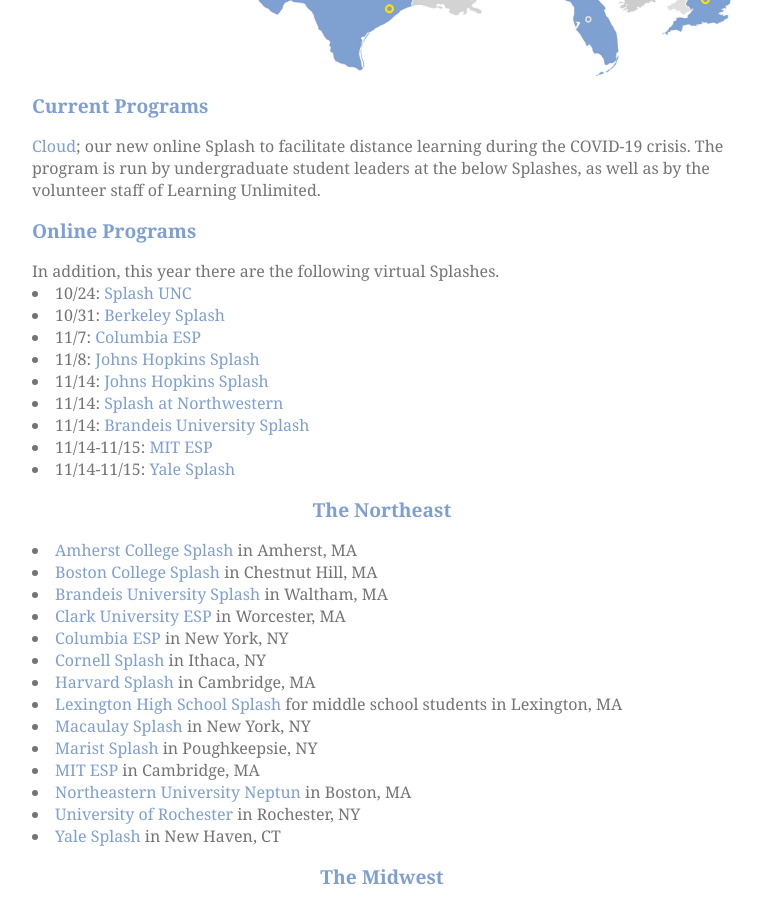
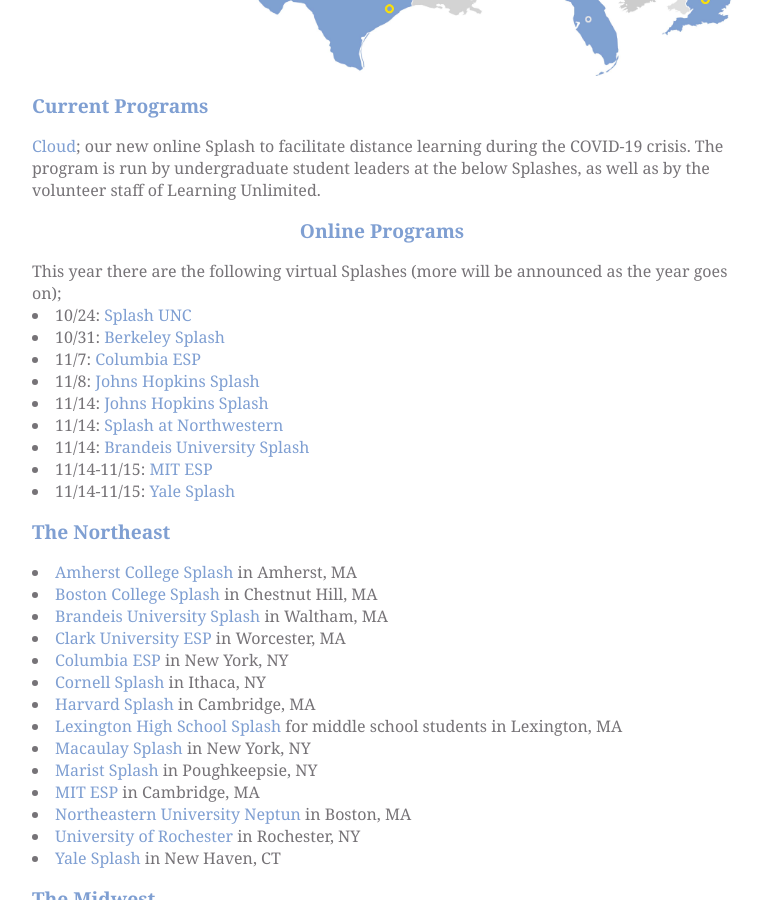
Before and after one commit to learning-unlimited/learning-unlimited.github.io, a Jekyll site: the page built from _current-programs/index.html, in a window 1280 px wide and 900 px high, scrolled down 638 px. Shown: the whole window, without its empty margins (250-1012 px from the left). Built offline with Jekyll 4.4.1, drawn with Linux system fonts in a browser that asks for light colours; nearby versions of some CDN libraries.

Commit message:
Update index.html

```diff
--- a/_current-programs/index.html
+++ b/_current-programs/index.html
@@ -55,9 +55,11 @@
 
   <a href="https://cloud.learningu.org/">Cloud</a>; our new online Splash to facilitate distance learning during the COVID-19 crisis. The program is run by undergraduate student leaders at the below Splashes, as well as by the volunteer staff of Learning Unlimited.
   <div id="northeast">
-      <h2>Online Programs</h2>
 
-In addition, this year there are the following virtual Splashes.
+<div class="upcoming-programs">
+       <h2>Online Programs</h2>
+
+This year there are the following virtual Splashes (more will be announced as the year goes on);
 
   <li>10/24: <a href="https://splashunc.com/">Splash UNC</a></li>
   <li>10/31: <a href="https://berkeley.learningu.org/">Berkeley Splash</a> </li>
@@ -69,7 +71,6 @@
   <li>11/14-11/15: <a href="https://esp.mit.edu/">MIT ESP</a></li>
   <li>11/14-11/15: <a href="https://yale.learningu.org/">Yale Splash</a></li>
 </div>
-<div class="upcoming-programs">
 
   <div id="northeast">
   <h2>The Northeast</h2>
```
